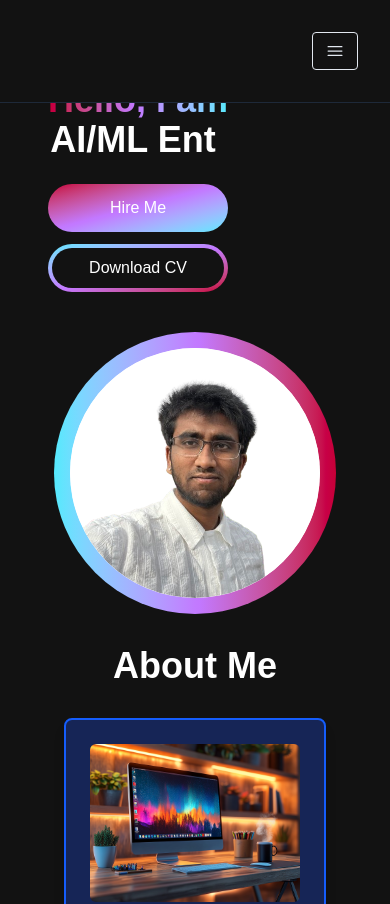
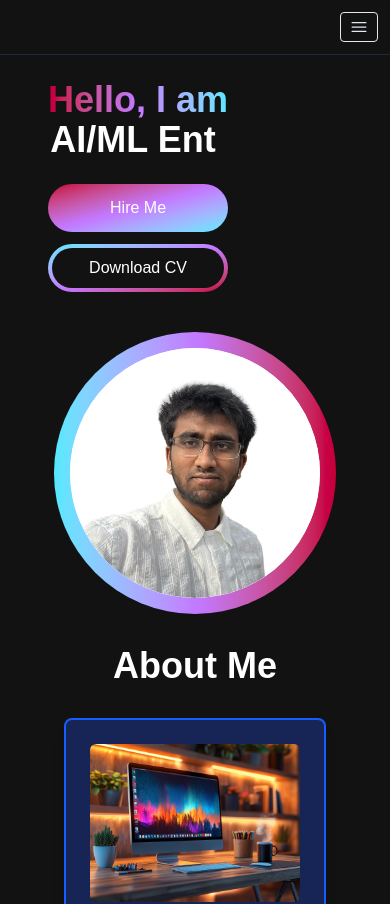
Before and after one commit to sutpat1/portfolio-website, a Next.js app: page / in a window 390 px wide. Shown: the top 904 px of the page. Built offline with nearby package versions, Linux system fonts and the light colour scheme.

Commit message:
Fixed navbar mobile

```diff
--- a/src/app/components/NavBar.tsx
+++ b/src/app/components/NavBar.tsx
@@ -35,22 +35,22 @@ const NavBar: React.FC = () => {
 
   return (
     <nav className="fixed top-0 left-0 right-0 z-10 bg-[#121212] bg-opacity-100 border-b border-gray-800">
-      <div className="flex flex-wrap items-center justify-between mx-auto p-8">
-        <Link href={"/"} className="text-2xl md:text-5xl text-white font-semibold">
+      <div className="flex flex-wrap items-center justify-between mx-auto p-3 md:p-8">
+        <Link href={"/"} className="text-xl md:text-5xl text-white font-semibold">
         </Link>
 
         <div className="mobile-menu block md:hidden">
           {!navbarOpen ? (
             <button
               onClick={() => setNavbarOpen(true)}
-              className="flex items-center px-3 py-2 border rounded border-slate-200 text-slate-200 hover:text-white hover:border-white"
+              className="flex items-center px-2 py-1 border rounded border-slate-200 text-slate-200 hover:text-white hover:border-white"
             >
               <Bars3Icon className="h-5 w-5" />
             </button>
           ) : (
             <button
               onClick={() => setNavbarOpen(false)}
-              className="flex items-center px-3 py-2 border rounded border-slate-200 text-slate-200 hover:text-white hover:border-white"
+              className="flex items-center px-2 py-1 border rounded border-slate-200 text-slate-200 hover:text-white hover:border-white"
             >
               <XMarkIcon className="h-5 w-5" />
             </button>
```
